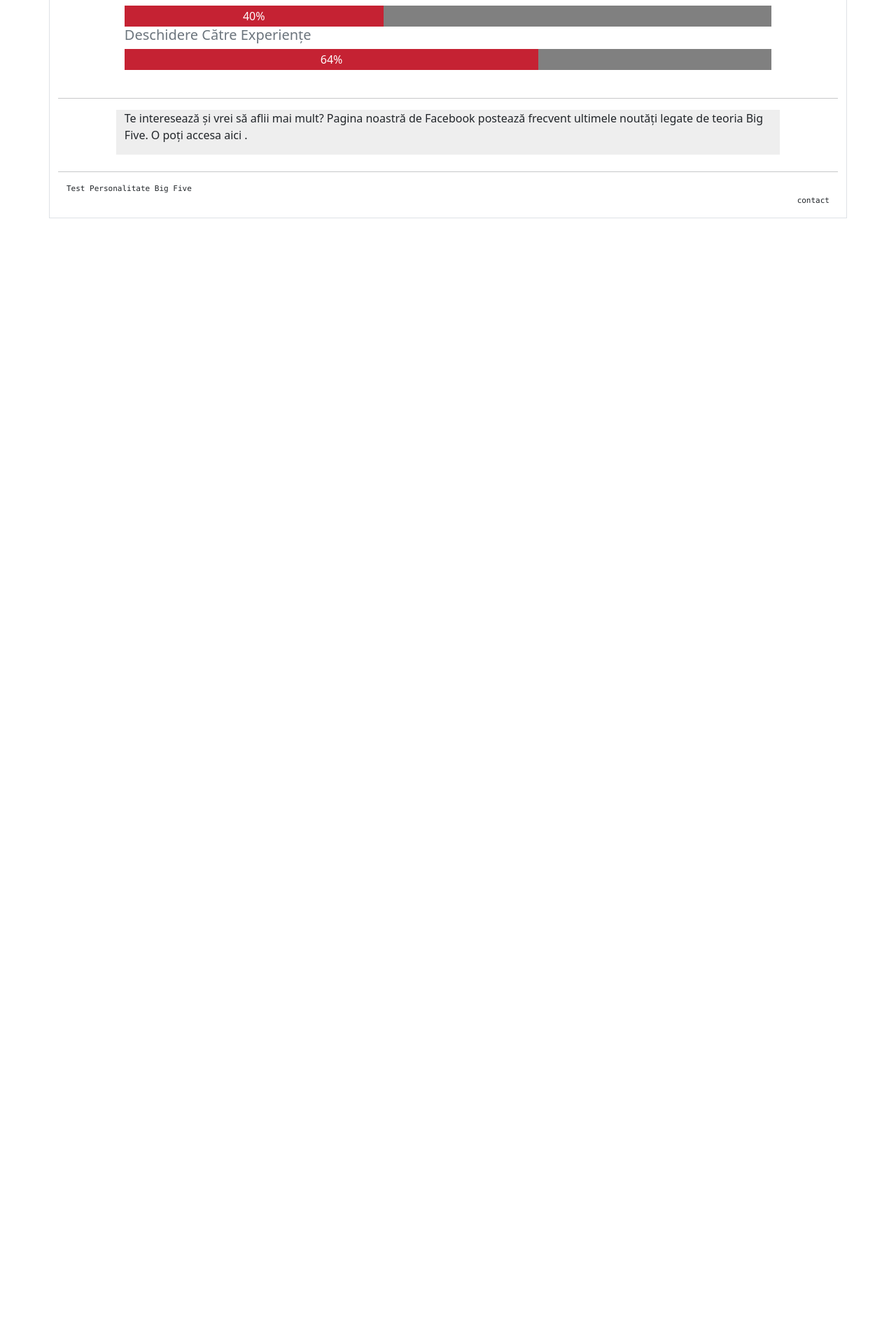
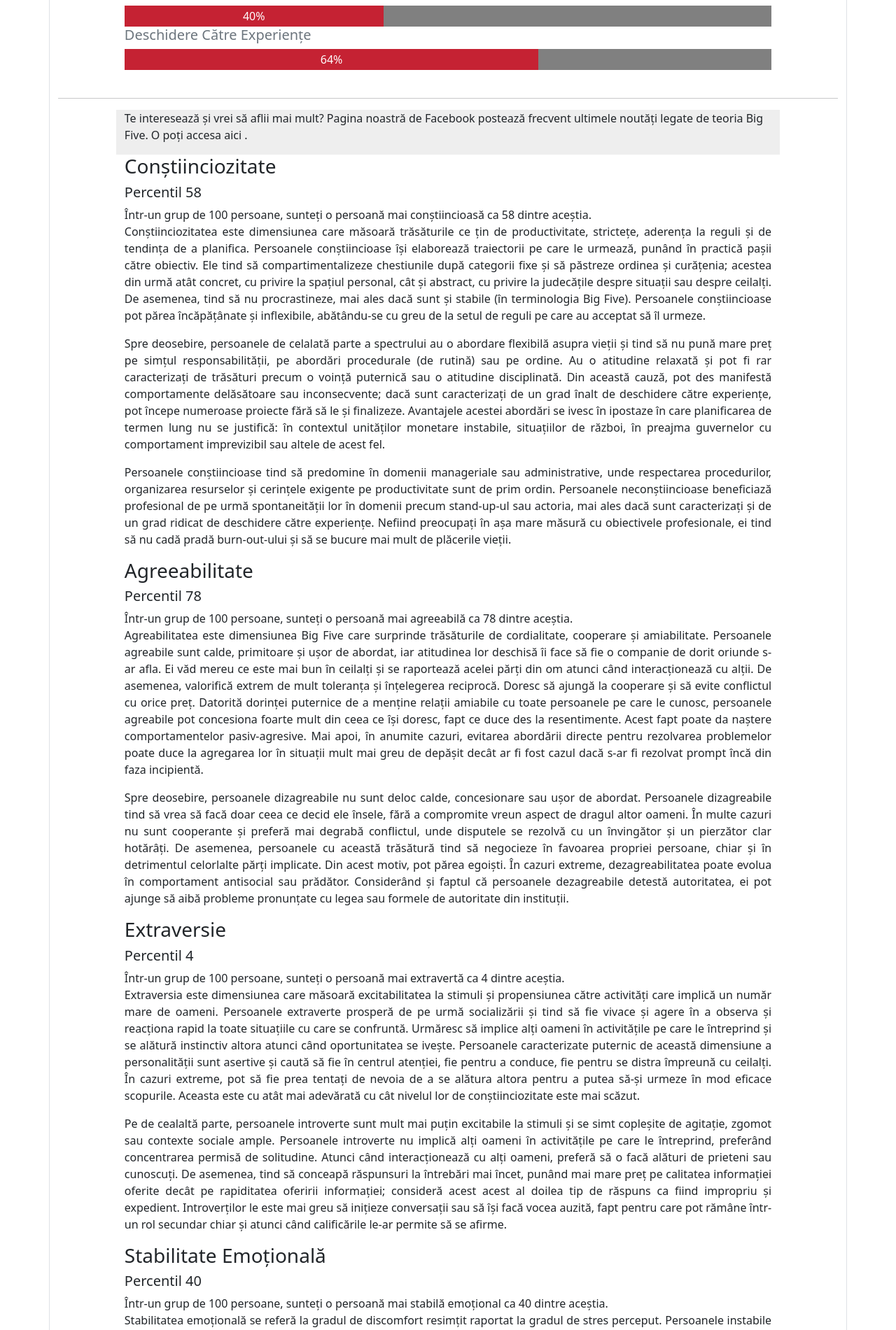
Before and after one commit to Knxd3/Big-Five-Personality-Test, a Django app: page /results in a window 1280 px wide. Shown: the part 524-2425 px from the top of the page at 70% size. Before the commit the page ends 836 px from the top, so only its background shows below. Run offline with Django 4.2, Linux system fonts and the light colour scheme; data comes from the database, SQL or seed files in the repository; some libraries are stand-ins or nearby versions.

Commit message:
fix typos

```diff
--- a/testbigfive/templates/testbigfive/results.html
+++ b/testbigfive/templates/testbigfive/results.html
@@ -67,7 +67,6 @@
           </div>
         </div>
       </div>
-
       {% endfor %}
 
       <br />
@@ -81,6 +80,23 @@
           </p>
         </div>
       </div>
+
+
+      {% for key, val in ptiles.items %}
+      {% comment %} <script> window.onload = progr_bar("{{key}}", "{{val}}") </script> {% endcomment %}
+      <div class="row justify-content-center">
+        <div class="col-10 panel">
+          <h3> {{key}} </h3>
+          <h5> Percentil {{val.1}} </h5>
+          <span>  Într-un grup de 100 persoane, sunteți o persoană mai {{val.0}} ca {{val.1}} dintre aceștia. </span>
+      {% for text in val.2%}
+      <p class = "text-justify"> {{text}} </p>
+        {% endfor %}
+        </div>
+      </div>
+      {% endfor %}
+
+    </div>
 
     <div class="container">
       <br />
--- a/testbigfive/views.py
+++ b/testbigfive/views.py
@@ -160,7 +160,7 @@ def results(request):
          'Extraversie': [
              'extravertă',
              ptile_calc(db_qs_df['e'].values, latest_db_q['e'].values[0]),
-                         [f"""Extraversia este dimensiunea care măsoară excitabilitatea la stimuli și propensiunea către activități care implică un număr mare de oameni. Persoanele extraverte prosperă de pe urmă socializării și tind să fie vivace și agere în a observa și reacționa rapid la toate situațiile cu care se confruntă. Urmăresc să implice alți oameni în activitățile pe care le întreprind și se alătură instictiv altora atunci când oportunitatea se ivește. Persoanele caracterizate puternic de această dimensiune a personalității sunt asertive și caută să fie în centrul atenției, fie pentru a conduce, fie pentru se distra împreună cu ceilalți. În cazuri extreme, pot să fie prea tentați de nevoia de a se alătura altora pentru a putea să-și urmeze în mod eficace scopurile. Aceasta este cu atât mai adevărată cu cât nivelul lor de conștiinciozitate este mai scăzut.""",
+                         [f"""Extraversia este dimensiunea care măsoară excitabilitatea la stimuli și propensiunea către activități care implică un număr mare de oameni. Persoanele extraverte prosperă de pe urmă socializării și tind să fie vivace și agere în a observa și reacționa rapid la toate situațiile cu care se confruntă. Urmăresc să implice alți oameni în activitățile pe care le întreprind și se alătură instinctiv altora atunci când oportunitatea se ivește. Persoanele caracterizate puternic de această dimensiune a personalității sunt asertive și caută să fie în centrul atenției, fie pentru a conduce, fie pentru se distra împreună cu ceilalți. În cazuri extreme, pot să fie prea tentați de nevoia de a se alătura altora pentru a putea să-și urmeze în mod eficace scopurile. Aceasta este cu atât mai adevărată cu cât nivelul lor de conștiinciozitate este mai scăzut.""",
                          f"""Pe de cealaltă parte, persoanele introverte sunt mult mai puțin excitabile la stimuli și se simt copleșite de agitație, zgomot sau contexte sociale ample. Persoanele introverte nu implică alți oameni în activitățile pe care le întreprind, preferând concentrarea permisă de solitudine. Atunci când interacționează cu alți oameni, preferă să o facă alături de prieteni sau cunoscuți. De asemenea, tind să conceapă răspunsuri la întrebări mai încet, punând mai mare preț pe calitatea informației oferite decât pe rapiditatea oferirii informației; consideră acest acest al doilea tip de răspuns ca fiind impropriu și expedient. Introverților le este mai greu să inițieze conversații sau să își facă vocea auzită, fapt pentru care pot rămâne într-un rol secundar chiar și atunci când calificările le-ar permite să se afirme."""],
          ],
 
@@ -193,7 +193,7 @@ def results(request):
          'ptiles': {k: [v[0], int(v[1] * 100), v[2]] for k, v in ptiles.items()},
      }
 
-    # print({k: v * 100 for k, v in ptiles.items()})/
+    # print({k: [v[0], int(v[1] * 100), v[2]] for k, v in ptiles.items()})
     # print(ptiles['c'] * 100)
 
 
```
Also changed, not shown: personalityProject/settings.py (+12 -0 lines).
